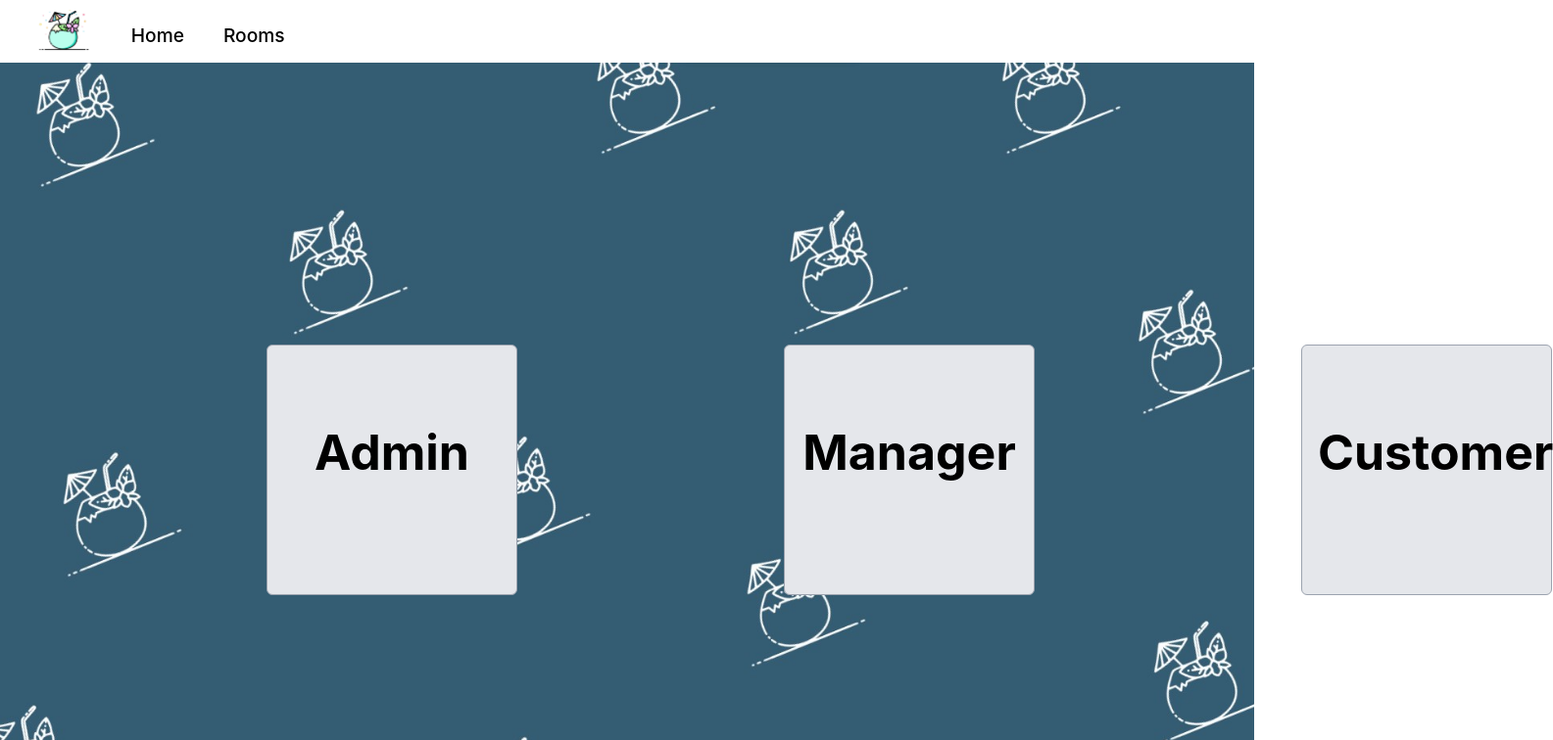
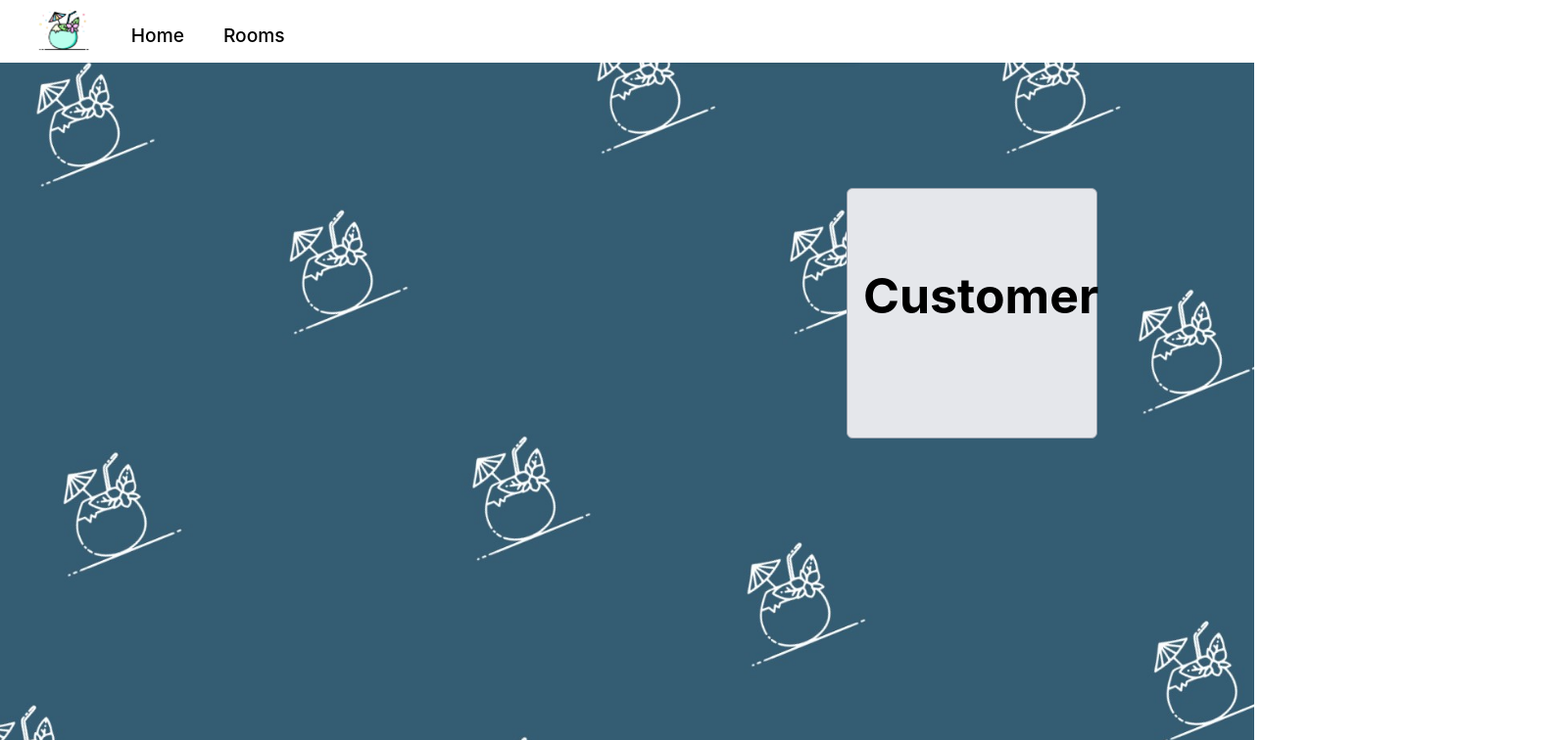
Before and after one commit to nidhidew/Resortle, a React (Create React App) app in the folder ResortBooking/resort_booking/: page /login in a window 1280 px wide. Shown: the top 756 px of the page at 98% size, 1585 px wide, since content can reach past the window. Built offline with nearby package versions, Linux system fonts and the light colour scheme; some icons are missing; the HTML template or start-up script is replaced by a standard one.

Commit message:
commented admin and manager block from login page

```diff
--- a/ResortBooking/resort_booking/src/App.css
+++ b/ResortBooking/resort_booking/src/App.css
@@ -297,8 +297,8 @@ select,input,option{
   margin-top: -34rem;
 }
 .customer-block{
-  margin-left: 83rem;
-  margin-top: -16rem;
+  margin-left: 54rem;
+  padding-top: 10%;
 }
 .block-text{
   text-align: center;
--- a/ResortBooking/resort_booking/src/Components/Lending/Login.jsx
+++ b/ResortBooking/resort_booking/src/Components/Lending/Login.jsx
@@ -35,7 +35,7 @@ const Login = () => {
         {!hideBlocks && (
           <>
           <div id="login-block">
-            <div className="admin-block" onClick={handleClickAdmin}>
+            {/* <div className="admin-block" onClick={handleClickAdmin}>
               <div className="w-64 h-64 bg-gray-200 border border-gray-400 rounded-md p-4">
                 <h1 className="block-text">Admin</h1>
               </div>
@@ -44,7 +44,7 @@ const Login = () => {
               <div className="w-64 h-64 bg-gray-200 border border-gray-400 rounded-md p-4">
                 <h1 className="block-text">Manager</h1>
               </div>
-            </div>
+            </div> */}
             <div className="customer-block" onClick={handleClickCustomer}>
               <div className="w-64 h-64 bg-gray-200 border border-gray-400 rounded-md p-4">
                 <h1 className="block-text">Customer</h1>
@@ -54,7 +54,7 @@ const Login = () => {
           </>
         )}
 
-        {selectedAdminBlock && (
+        {/* {selectedAdminBlock && (
           <div className="admin-login" id="admin-login">
             <div className="w-64 h-64 bg-gray-200 border border-gray-400 rounded-md p-4 admin-login-block">
               <h1 className="block-text-admin">Admin Login</h1>
@@ -65,16 +65,16 @@ const Login = () => {
                   <input type="text" name="username" className="user-input-login block flex-1 border-0 bg-transparent py-1.5 pl-1 text-gray-900 placeholder:text-gray-400 focus:ring-0 sm:text-sm sm:leading-6 input-form"/></div><br></br>
                   <div><label className="block text-sm font-medium leading-6 text-gray-900 label-form password-label-login">Password:  </label>
                   <input type="password" name="password" className="password-input-login block flex-1 border-0 bg-transparent py-1.5 pl-1 text-gray-900 placeholder:text-gray-400 focus:ring-0 sm:text-sm sm:leading-6 input-form"/></div><br></br>
-                  <button type="submit" className="bg-blue-500 hover:bg-blue-700 text-white font-bold py-2 px-4 rounded login-submit">Login</button><br></br><br></br>
+                  <button type="submit" className="bg-blue-500 hover:bg-blue-700 text-white font-bold py-2 px-4 rounded login-submit">Login</button><br></br><br></br> */}
                   {/* <h3>New User ? <Link to="/registeration">Register</Link></h3><br></br>
                   <h3>Wrong Login ?{" "}<a href="#" onClick={handleGoBack}>Go Back</a></h3> */}
-                </form>
+                {/* </form>
               </div>
             </div>
           </div>
-        )}
+        )} */}
 
-        {selectedManagerBlock && (
+        {/* {selectedManagerBlock && (
           <div className="manager-login" id="manager-login">
             <div className="w-64 h-64 bg-gray-200 border border-gray-400 rounded-md p-4 admin-login-block">
               <h1 className="block-text-admin">Hotel Manager Login</h1>
@@ -85,14 +85,14 @@ const Login = () => {
                   <input type="text" name="username" className="user-input-login block flex-1 border-0 bg-transparent py-1.5 pl-1 text-gray-900 placeholder:text-gray-400 focus:ring-0 sm:text-sm sm:leading-6 input-form"/></div><br></br>
                   <div><label className="block text-sm font-medium leading-6 text-gray-900 label-form password-label-login">Password:  </label>
                   <input type="password" name="password" className="password-input-login block flex-1 border-0 bg-transparent py-1.5 pl-1 text-gray-900 placeholder:text-gray-400 focus:ring-0 sm:text-sm sm:leading-6 input-form"/></div><br></br>
-                  <button type="submit" className="bg-blue-500 hover:bg-blue-700 text-white font-bold py-2 px-4 rounded login-submit">Login</button><br></br><br></br>
+                  <button type="submit" className="bg-blue-500 hover:bg-blue-700 text-white font-bold py-2 px-4 rounded login-submit">Login</button><br></br><br></br> */}
                   {/* <h3>New User ? <Link to="/registeration">Register</Link></h3><br></br>
                   <h3>Wrong Login ?{" "}<a href="#" onClick={handleGoBack}>Go Back</a></h3> */}
-                </form>
+                {/* </form>
               </div>
             </div>
           </div>
-        )}
+        )} */}
 
         {selectedCustomerBlock && (
           <div className="customer-login" id="customer-login">
```
